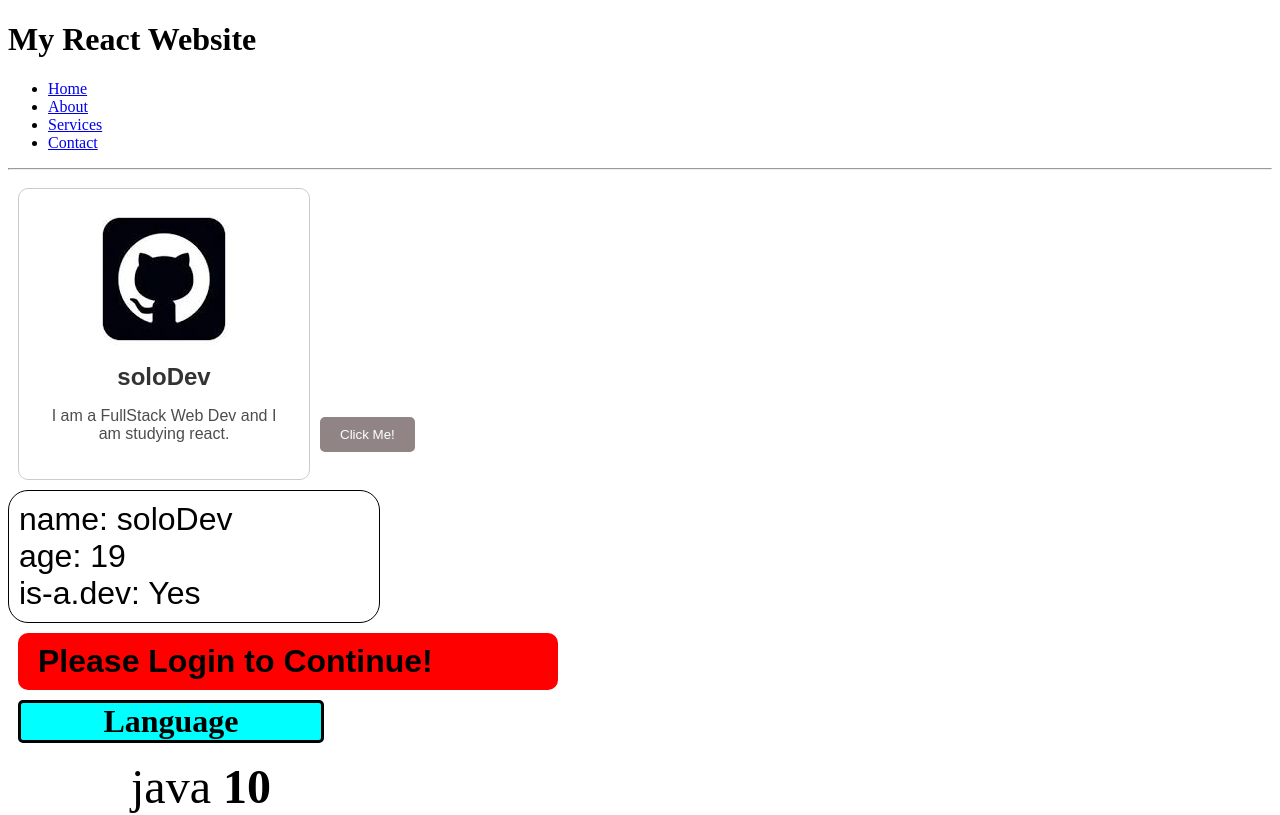
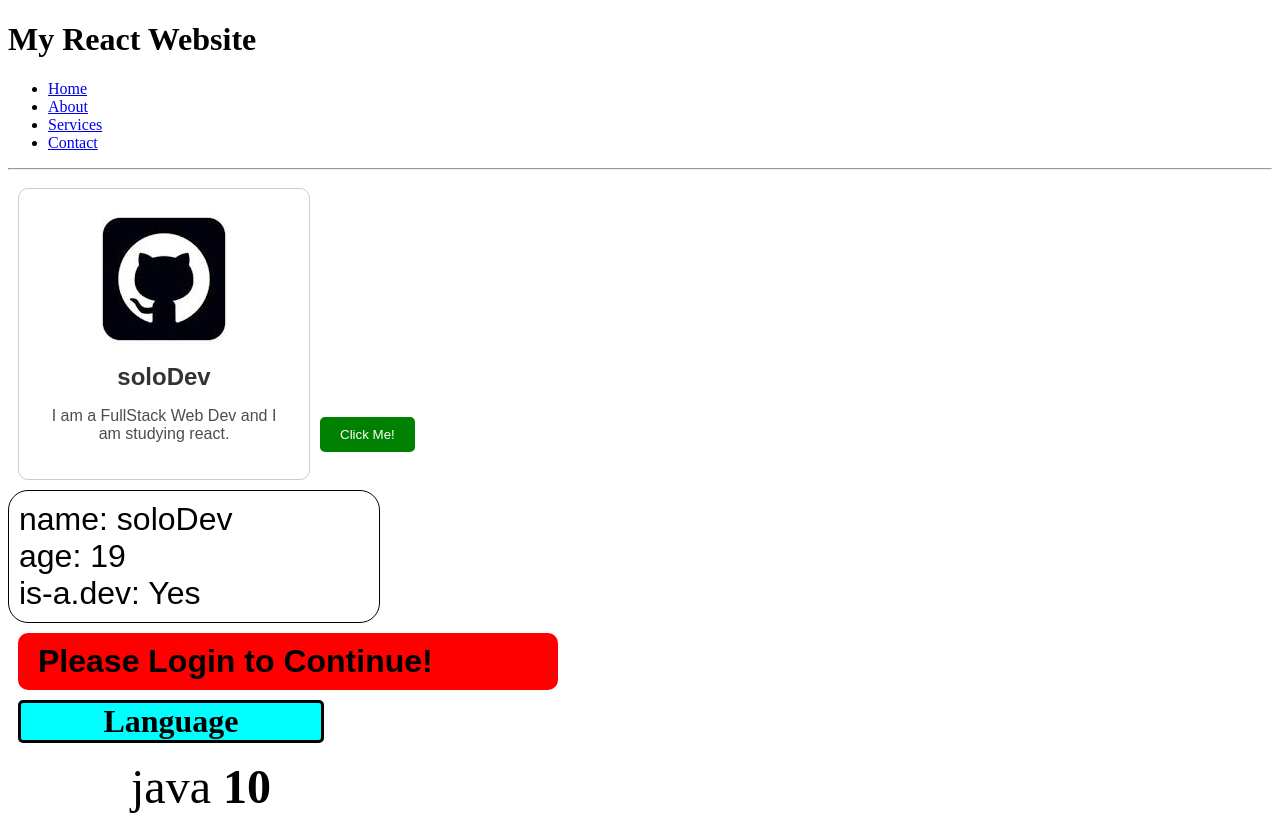
Before and after one commit to comsolodev-1/Learn-React, a React (Vite) app in the folder my-react-app/: page / in a window 1280 px wide. Shown: the top 815 px of the page. Built offline with nearby package versions, Linux system fonts and the light colour scheme.

Commit message:
added changes in Button.jsx for click Event

```diff
--- a/my-react-app/src/Button.jsx
+++ b/my-react-app/src/Button.jsx
@@ -1,12 +1,20 @@
-/*
-//Button.jsx must be in the Button Folder Directory inside src
-//this is modular mode styles
-import styles from './Button.module.css'
-*/
+function Button(){
 
-function Button(){
+    let count = 0;
+
+    const clickHandler = (e) => {
+        if (count % 2 == 0) {
+            count++;
+            e.target.style.color = "black"
+        } else {
+            count++;
+            e.target.style.color = "white"
+        }
+    };
+
+
     return(
-        <button className="button">Click Me!</button>
+        <button className="button" onClick={clickHandler}>Click Me!</button>
     );
 }
 
--- a/my-react-app/src/index.css
+++ b/my-react-app/src/index.css
@@ -28,7 +28,7 @@
 }
 
 .button{
-    background-color: hsl(0, 5%, 54%);
+    background-color: green;
     color: white;
     padding: 10px 20px;
     border-radius: 5px;
```
Also changed, not shown: my-react-app/src/Button/Button.module.css (deleted, +0 -9 lines).
